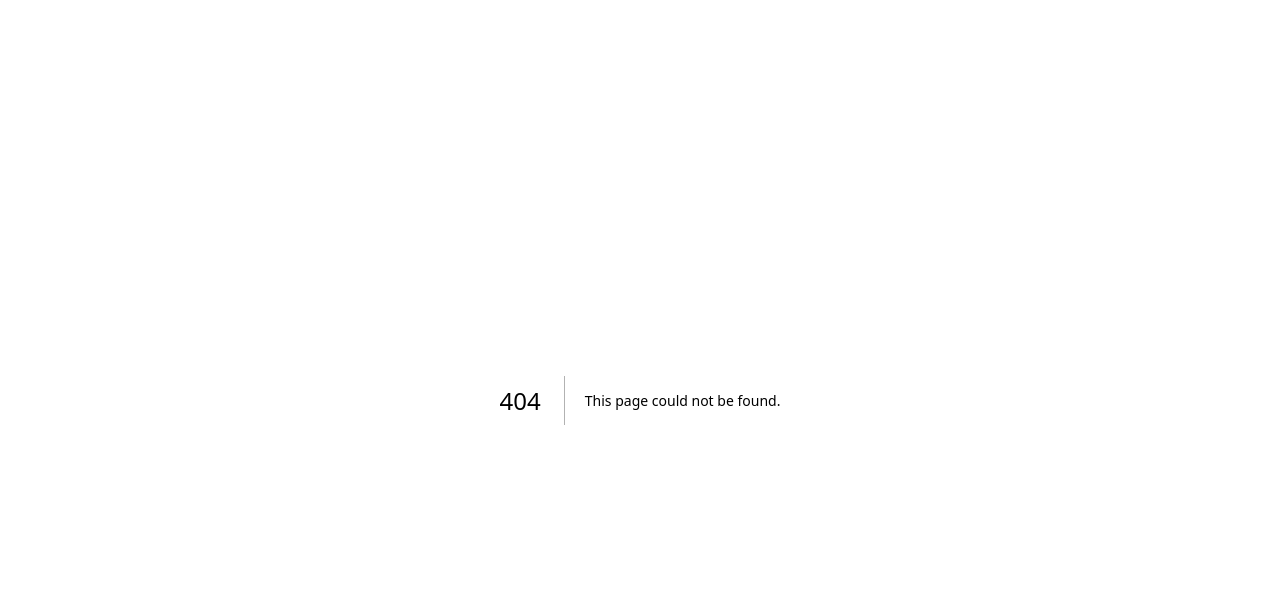
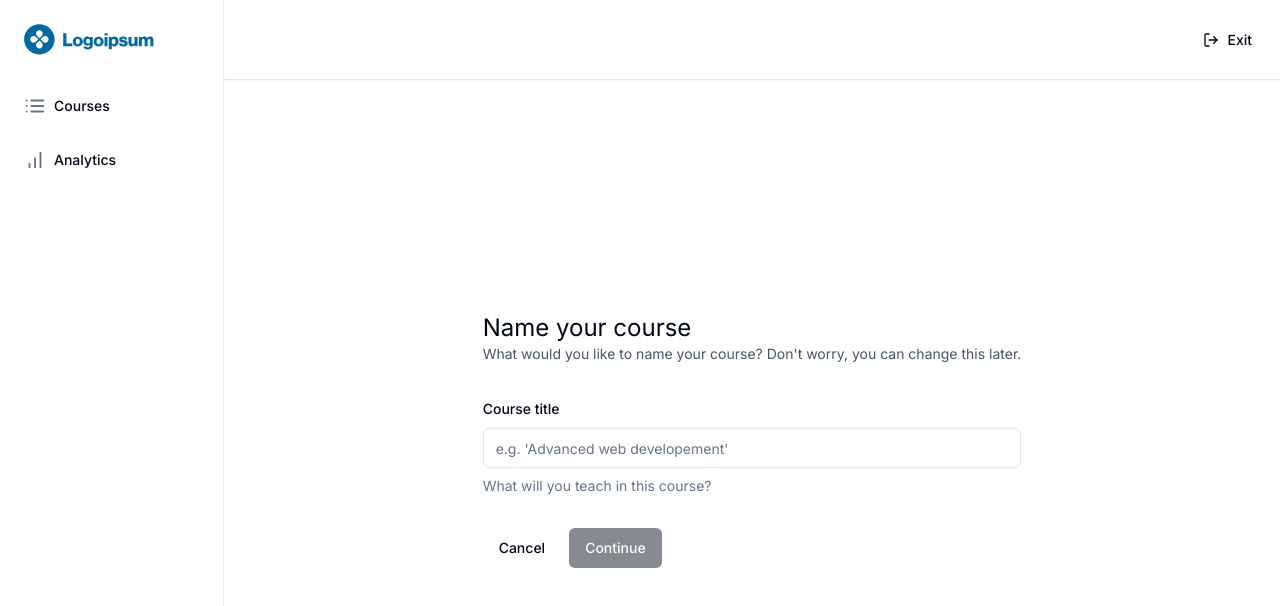
Before and after one commit to anandromy/Byte, a Next.js app: page /teacher/create in a window 1280 px wide. Before the commit this address had no page. Shown: the top 606 px of the page. Built offline with nearby package versions, Linux system fonts and the light colour scheme.

Commit message:
feat: add course title form , ui: form, input shadcn ui + add new course link on teacher's page

```diff
--- a/app/(dashboard)/(routes)/teacher/courses/page.tsx
+++ b/app/(dashboard)/(routes)/teacher/courses/page.tsx
@@ -1,7 +1,14 @@
+import { Button } from "@/components/ui/button"
+import Link from "next/link"
+
 const CoursesPage = () => {
     return(
-        <div>
-            This is teacher's page
+        <div className="p-6">
+            <Link href="/teacher/create">
+                <Button>
+                    New Course
+                </Button>
+            </Link>
         </div>
     )
 }
--- /dev/null
+++ b/app/(dashboard)/(routes)/teacher/create/page.tsx
@@ -0,0 +1,88 @@
+"use client"
+
+import * as z from 'zod'
+import { zodResolver } from "@hookform/resolvers/zod"
+import { useForm } from "react-hook-form"
+
+import { Form, FormControl, FormDescription, FormField, FormItem, FormLabel, FormMessage } from '@/components/ui/form'
+import { Input } from '@/components/ui/input'
+import Link from 'next/link'
+import { Button } from '@/components/ui/button'
+
+
+const formSchema = z.object({
+    title: z.string().min(1, {
+        message: "Title is required"
+    })
+});
+
+const CreatePage = () => {
+
+    const form = useForm<z.infer<typeof formSchema>>({
+        resolver: zodResolver(formSchema),
+        defaultValues: {
+            title: ""
+        }
+    })
+
+    const { isSubmitting, isValid } = form.formState;
+    const onSubmit = (values: z.infer<typeof formSchema>) => {
+        console.log(values);
+    }
+
+
+    return(
+        <div className='max-w-5xl mx-auto flex items-center justify-center h-full p-6'>
+            <div>
+                <h1 className='text-2xl'>Name your course</h1>
+                <p className='text-sm text-slate-600'>
+                    What would you like to name your course? Don't worry, you can change this later.
+                </p>
+                <Form {...form}>
+                    <form
+                    onSubmit={form.handleSubmit(onSubmit)}
+                    className='space-y-8 mt-8'
+                    >
+                        <FormField
+                            control={form.control}
+                            name='title'
+                            render={({ field }) => (
+                                <FormItem>
+                                    <FormLabel>
+                                        Course title
+                                    </FormLabel>
+                                    <FormControl>
+                                        <Input
+                                            disabled={isSubmitting}
+                                            placeholder="e.g. 'Advanced web developement'"
+                                            {...field}
+                                        />
+                                    </FormControl>
+                                    <FormDescription>
+                                        What will you teach in this course?
+                                    </FormDescription>
+                                    <FormMessage />
+                                </FormItem>
+                            )}
+                        />
+                        <div className='flex items-cneter gap-x-2'>
+                            <Link href="/">
+                                <Button type='button' variant="ghost">
+                                    Cancel
+                                </Button>
+                            </Link>
+                            <Button
+                                type='submit'
+                                disabled={!isValid || isSubmitting}
+                            >
+                                Continue
+                            </Button>
+                        </div>
+                    </form>
+                </Form>
+            </div>
+        </div>
+    )
+}
+
+export default CreatePage
--- /dev/null
+++ b/components/ui/form.tsx
@@ -0,0 +1,176 @@
+import * as React from "react"
+import * as LabelPrimitive from "@radix-ui/react-label"
+import { Slot } from "@radix-ui/react-slot"
+import {
+  Controller,
+  ControllerProps,
+  FieldPath,
+  FieldValues,
+  FormProvider,
+  useFormContext,
+} from "react-hook-form"
+
+import { cn } from "@/lib/utils"
+import { Label } from "@/components/ui/label"
+
+const Form = FormProvider
+
+type FormFieldContextValue<
+  TFieldValues extends FieldValues = FieldValues,
+  TName extends FieldPath<TFieldValues> = FieldPath<TFieldValues>
+> = {
+  name: TName
+}
+
+const FormFieldContext = React.createContext<FormFieldContextValue>(
+  {} as FormFieldContextValue
+)
+
+const FormField = <
+  TFieldValues extends FieldValues = FieldValues,
+  TName extends FieldPath<TFieldValues> = FieldPath<TFieldValues>
+>({
+  ...props
+}: ControllerProps<TFieldValues, TName>) => {
+  return (
+    <FormFieldContext.Provider value={{ name: props.name }}>
+      <Controller {...props} />
+    </FormFieldContext.Provider>
+  )
+}
+
+const useFormField = () => {
+  const fieldContext = React.useContext(FormFieldContext)
+  const itemContext = React.useContext(FormItemContext)
+  const { getFieldState, formState } = useFormContext()
+
+  const fieldState = getFieldState(fieldContext.name, formState)
+
+  if (!fieldContext) {
+    throw new Error("useFormField should be used within <FormField>")
+  }
+
+  const { id } = itemContext
+
+  return {
+    id,
+    name: fieldContext.name,
+    formItemId: `${id}-form-item`,
+    formDescriptionId: `${id}-form-item-description`,
+    formMessageId: `${id}-form-item-message`,
+    ...fieldState,
+  }
+}
+
+type FormItemContextValue = {
+  id: string
+}
+
+const FormItemContext = React.createContext<FormItemContextValue>(
+  {} as FormItemContextValue
+)
+
+const FormItem = React.forwardRef<
+  HTMLDivElement,
+  React.HTMLAttributes<HTMLDivElement>
+>(({ className, ...props }, ref) => {
+  const id = React.useId()
+
+  return (
+    <FormItemContext.Provider value={{ id }}>
+      <div ref={ref} className={cn("space-y-2", className)} {...props} />
+    </FormItemContext.Provider>
+  )
+})
+FormItem.displayName = "FormItem"
+
+const FormLabel = React.forwardRef<
+  React.ElementRef<typeof LabelPrimitive.Root>,
+  React.ComponentPropsWithoutRef<typeof LabelPrimitive.Root>
+>(({ className, ...props }, ref) => {
+  const { error, formItemId } = useFormField()
+
+  return (
+    <Label
+      ref={ref}
+      className={cn(error && "text-destructive", className)}
+      htmlFor={formItemId}
+      {...props}
+    />
+  )
+})
+FormLabel.displayName = "FormLabel"
+
+const FormControl = React.forwardRef<
+  React.ElementRef<typeof Slot>,
+  React.ComponentPropsWithoutRef<typeof Slot>
+>(({ ...props }, ref) => {
+  const { error, formItemId, formDescriptionId, formMessageId } = useFormField()
+
+  return (
+    <Slot
+      ref={ref}
+      id={formItemId}
+      aria-describedby={
+        !error
+          ? `${formDescriptionId}`
+          : `${formDescriptionId} ${formMessageId}`
+      }
+      aria-invalid={!!error}
+      {...props}
+    />
+  )
+})
+FormControl.displayName = "FormControl"
+
+const FormDescription = React.forwardRef<
+  HTMLParagraphElement,
+  React.HTMLAttributes<HTMLParagraphElement>
+>(({ className, ...props }, ref) => {
+  const { formDescriptionId } = useFormField()
+
+  return (
+    <p
+      ref={ref}
+      id={formDescriptionId}
+      className={cn("text-sm text-muted-foreground", className)}
+      {...props}
+    />
+  )
+})
+FormDescription.displayName = "FormDescription"
+
+const FormMessage = React.forwardRef<
+  HTMLParagraphElement,
+  React.HTMLAttributes<HTMLParagraphElement>
+>(({ className, children, ...props }, ref) => {
+  const { error, formMessageId } = useFormField()
+  const body = error ? String(error?.message) : children
+
+  if (!body) {
+    return null
+  }
+
+  return (
+    <p
+      ref={ref}
+      id={formMessageId}
+      className={cn("text-sm font-medium text-destructive", className)}
+      {...props}
+    >
+      {body}
+    </p>
+  )
+})
+FormMessage.displayName = "FormMessage"
+
+export {
+  useFormField,
+  Form,
+  FormItem,
+  FormLabel,
+  FormControl,
+  FormDescription,
+  FormMessage,
+  FormField,
+}
--- /dev/null
+++ b/components/ui/input.tsx
@@ -0,0 +1,25 @@
+import * as React from "react"
+
+import { cn } from "@/lib/utils"
+
+export interface InputProps
+  extends React.InputHTMLAttributes<HTMLInputElement> {}
+
+const Input = React.forwardRef<HTMLInputElement, InputProps>(
+  ({ className, type, ...props }, ref) => {
+    return (
+      <input
+        type={type}
+        className={cn(
+          "flex h-10 w-full rounded-md border border-input bg-background px-3 py-2 text-sm ring-offset-background file:border-0 file:bg-transparent file:text-sm file:font-medium placeholder:text-muted-foreground focus-visible:outline-none focus-visible:ring-2 focus-visible:ring-ring focus-visible:ring-offset-2 disabled:cursor-not-allowed disabled:opacity-50",
+          className
+        )}
+        ref={ref}
+        {...props}
+      />
+    )
+  }
+)
+Input.displayName = "Input"
+
+export { Input }
--- /dev/null
+++ b/components/ui/label.tsx
@@ -0,0 +1,26 @@
+"use client"
+
+import * as React from "react"
+import * as LabelPrimitive from "@radix-ui/react-label"
+import { cva, type VariantProps } from "class-variance-authority"
+
+import { cn } from "@/lib/utils"
+
+const labelVariants = cva(
+  "text-sm font-medium leading-none peer-disabled:cursor-not-allowed peer-disabled:opacity-70"
+)
+
+const Label = React.forwardRef<
+  React.ElementRef<typeof LabelPrimitive.Root>,
+  React.ComponentPropsWithoutRef<typeof LabelPrimitive.Root> &
+    VariantProps<typeof labelVariants>
+>(({ className, ...props }, ref) => (
+  <LabelPrimitive.Root
+    ref={ref}
+    className={cn(labelVariants(), className)}
+    {...props}
+  />
+))
+Label.displayName = LabelPrimitive.Root.displayName
+
+export { Label }
```
Also changed, not shown: package.json (+6 -1 lines), 1 other file (tests, documents, lock files or other folders).
